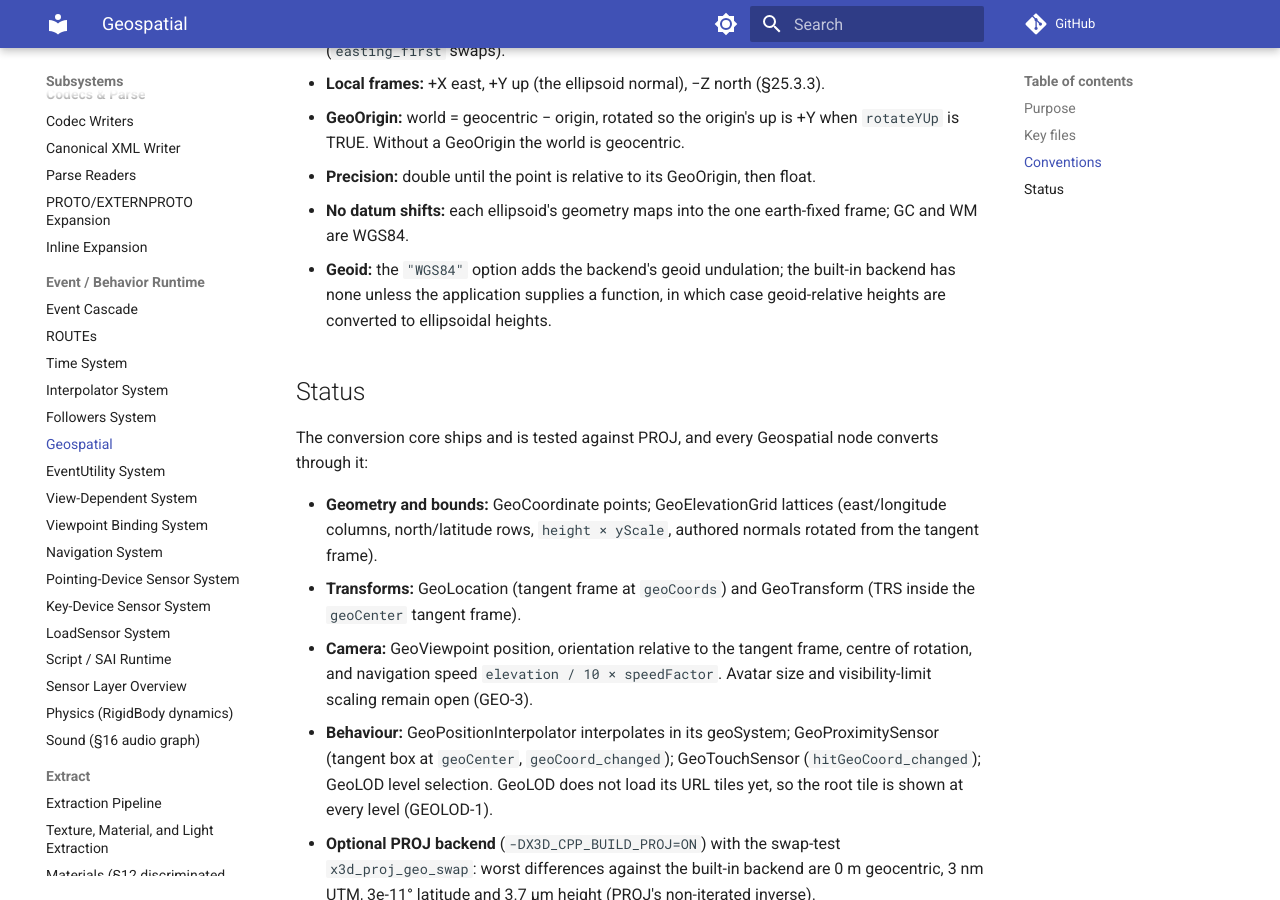
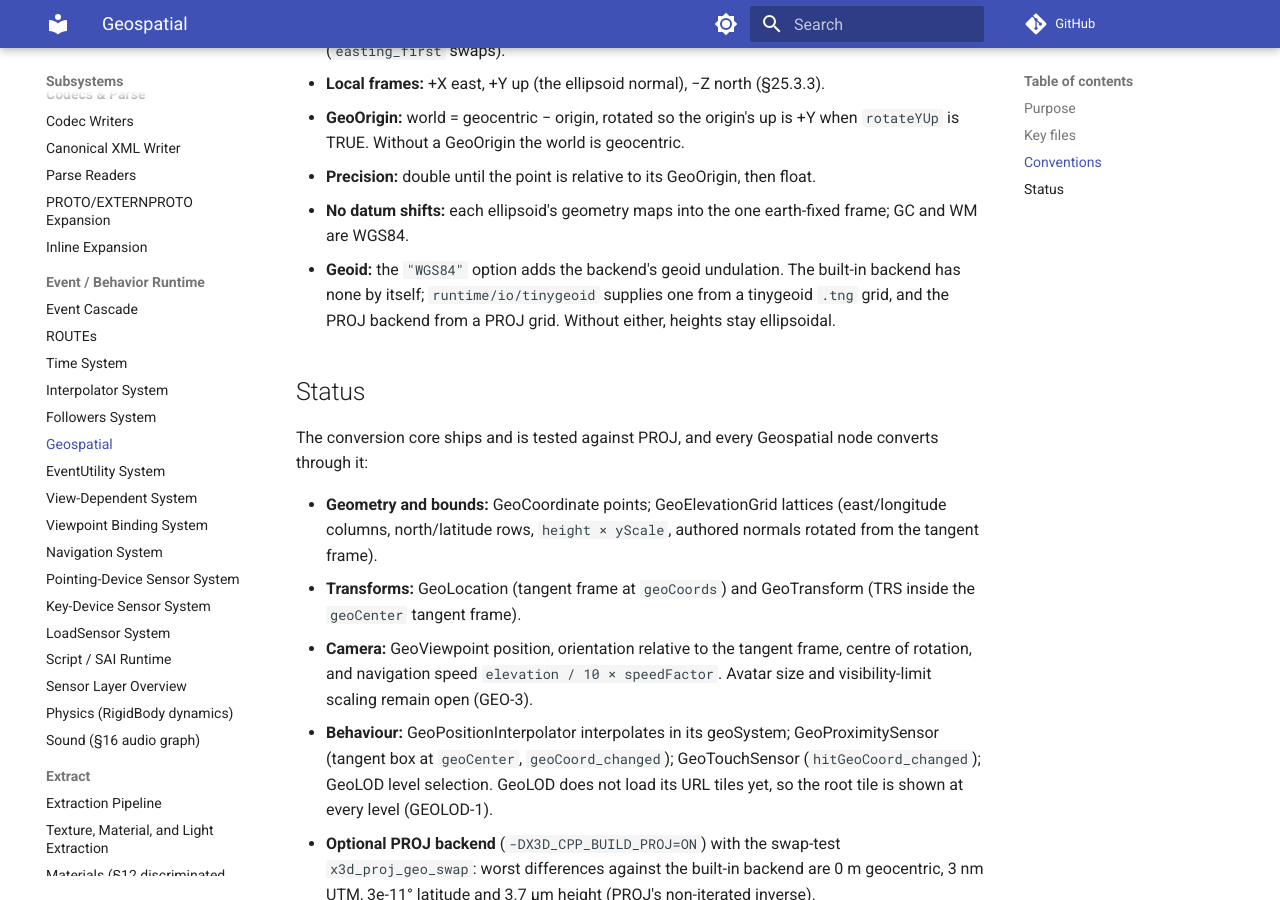
Before and after one commit to delta9000/x3d-cpp, an MkDocs documentation site: the page built from docs/wiki/subsystems/geospatial.md, in a window 1280 px wide and 900 px high, scrolled down 1928 px. Built offline with MkDocs 1.6.1 and Material for MkDocs 9.7.7, drawn with Linux system fonts in a browser that asks for light colours; comment, search, counter and statistics services are not loaded.

Commit message:
docs(geo): geoid convention mentions the tinygeoid adapter

```diff
--- a/docs/wiki/subsystems/geospatial.md
+++ b/docs/wiki/subsystems/geospatial.md
@@ -51,9 +51,10 @@ coordinates. The design is [ADR-0053](../decisions/0053-geo-projection-seam.md).
   float.
 - **No datum shifts:** each ellipsoid's geometry maps into the one earth-fixed
   frame; GC and WM are WGS84.
-- **Geoid:** the `"WGS84"` option adds the backend's geoid undulation; the
-  built-in backend has none unless the application supplies a function, in
-  which case geoid-relative heights are converted to ellipsoidal heights.
+- **Geoid:** the `"WGS84"` option adds the backend's geoid undulation. The
+  built-in backend has none by itself; `runtime/io/tinygeoid` supplies one from
+  a tinygeoid `.tng` grid, and the PROJ backend from a PROJ grid. Without
+  either, heights stay ellipsoidal.
 
 ## Status
 
```
